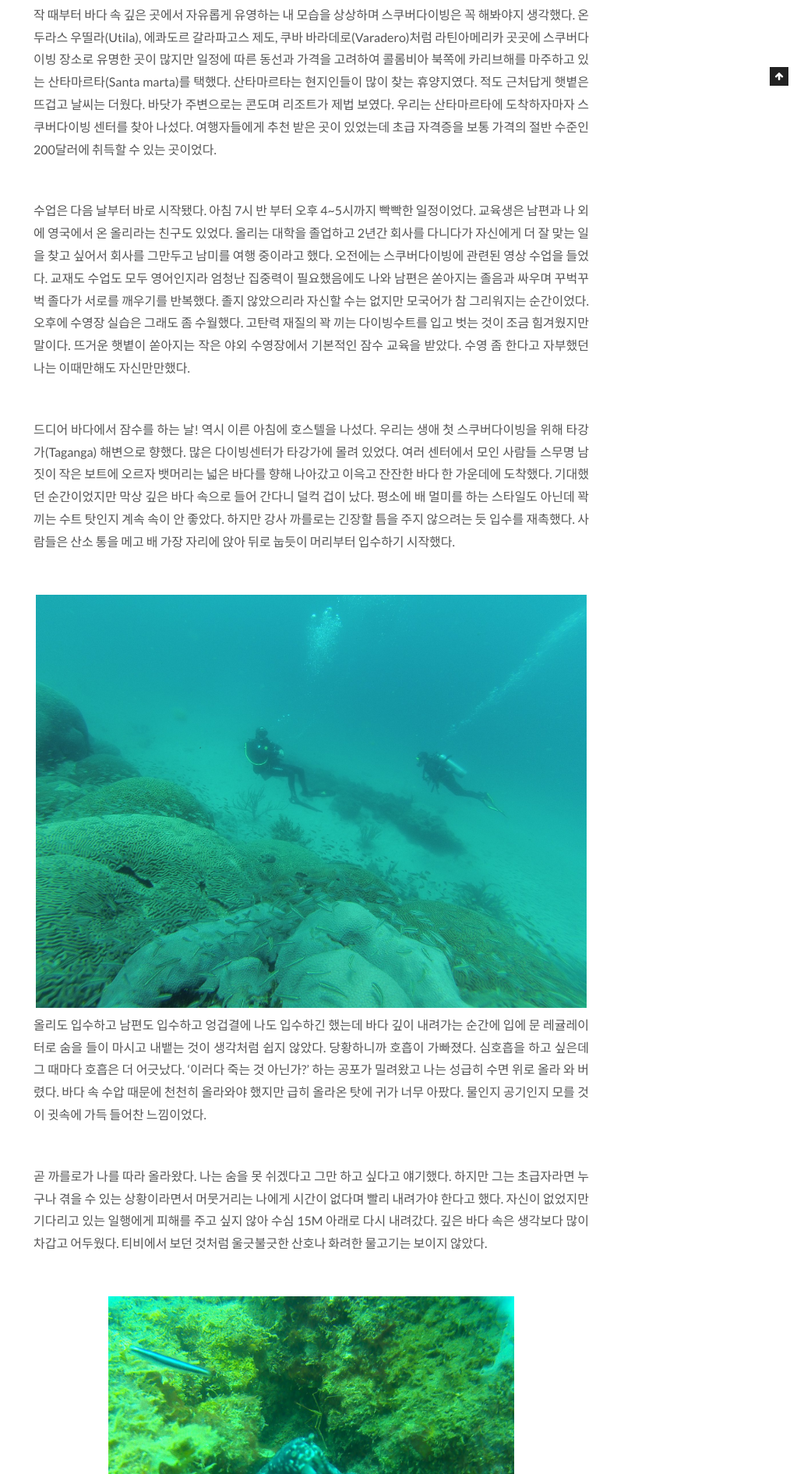
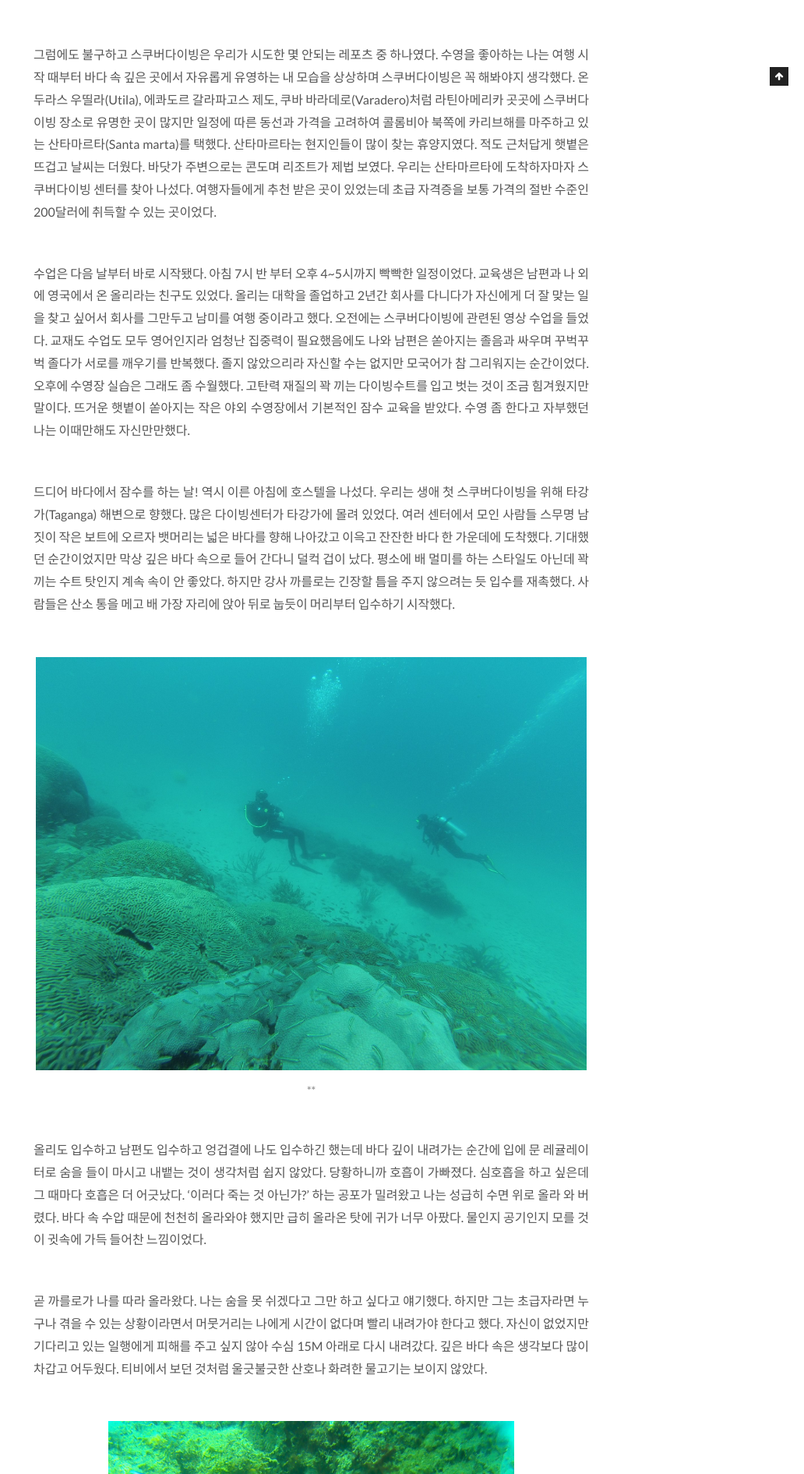
Before and after one commit to rlibro/rlibro.github.io, a Jekyll site: the page built from _posts/2019-07-23-Colombia.md, in a window 1280 px wide. Shown: the part 890-2781 px from the top of the page at 78% size, without its empty margins (248-1280 px from the left). Built offline with Jekyll 4.4.1, drawn with Linux system fonts in a browser that asks for light colours.

Commit message:
줄간격 재수정(내용없는 사진캡션으로)

```diff
--- a/_posts/2019-07-23-Colombia.md
+++ b/_posts/2019-07-23-Colombia.md
@@ -13,9 +13,11 @@ tags:
 
 남미에서는 비교적 저렴한 가격으로 레포츠를 즐길 수 있기 때문에 많은 여행자들이 곳곳에서 다양한 액티비티를 체험한다. 그러나 우리는 남미를 여행하면서도 레포츠를 거의 하지 않았다. 생활비를 하루 100달러까지로 정했기 때문에 맘 놓고 레포츠를 즐기기가 부담스럽기도 했지만 뭐랄까 레포츠는 너무 특별한 이벤트였다. 우리는 세계여행이 우리 인생에서 아주 특별한 이벤트라는 것을 잘 알고 있었지만 이 여행을 특별한 것으로만 채우고 싶지 않았다. 낯선 곳에서의 평범한 일상으로도 충분했다.
 
-
  ![](/assets/images/post/20190723/col_1.jpg)
 {:.image}
+
+{:.image-caption}
+**
 
 그럼에도 불구하고 스쿠버다이빙은 우리가 시도한 몇 안되는 레포츠 중 하나였다. 수영을 좋아하는 나는 여행 시작 때부터 바다 속 깊은 곳에서 자유롭게 유영하는 내 모습을 상상하며 스쿠버다이빙은 꼭 해봐야지 생각했다. 온두라스 우띨라(Utila), 에콰도르 갈라파고스 제도, 쿠바 바라데로(Varadero)처럼 라틴아메리카 곳곳에 스쿠버다이빙 장소로 유명한 곳이 많지만 일정에 따른 동선과 가격을 고려하여 콜롬비아 북쪽에 카리브해를 마주하고 있는 산타마르타(Santa marta)를 택했다. 산타마르타는 현지인들이 많이 찾는 휴양지였다. 적도 근처답게 햇볕은 뜨겁고 날씨는 더웠다. 바닷가 주변으로는 콘도며 리조트가 제법 보였다. 우리는 산타마르타에 도착하자마자 스쿠버다이빙 센터를 찾아 나섰다. 여행자들에게 추천 받은 곳이 있었는데 초급 자격증을 보통 가격의 절반 수준인 200달러에 취득할 수 있는 곳이었다.
 
@@ -23,10 +25,11 @@ tags:
 
 드디어 바다에서 잠수를 하는 날! 역시 이른 아침에 호스텔을 나섰다. 우리는 생애 첫 스쿠버다이빙을 위해 타강가(Taganga) 해변으로 향했다. 많은 다이빙센터가 타강가에 몰려 있었다. 여러 센터에서 모인 사람들 스무명 남짓이 작은 보트에 오르자 뱃머리는 넓은 바다를 향해 나아갔고 이윽고 잔잔한 바다 한 가운데에 도착했다. 기대했던 순간이었지만 막상 깊은 바다 속으로 들어 간다니 덜컥 겁이 났다. 평소에 배 멀미를 하는 스타일도 아닌데 꽉 끼는 수트 탓인지 계속 속이 안 좋았다. 하지만 강사 까를로는 긴장할 틈을 주지 않으려는 듯 입수를 재촉했다. 사람들은 산소 통을 메고 배 가장 자리에 앉아 뒤로 눕듯이 머리부터 입수하기 시작했다.
 
-
  ![](/assets/images/post/20190723/col_2.jpg)
 {:.image}
 
+{:.image-caption}
+**
 
 올리도 입수하고 남편도 입수하고 엉겁결에 나도 입수하긴 했는데 바다 깊이 내려가는 순간에 입에 문 레귤레이터로 숨을 들이 마시고 내뱉는 것이 생각처럼 쉽지 않았다. 당황하니까 호흡이 가빠졌다. 심호흡을 하고 싶은데 그 때마다 호흡은 더 어긋났다. '이러다 죽는 것 아닌가?' 하는 공포가 밀려왔고 나는 성급히 수면 위로 올라 와 버렸다. 바다 속 수압 때문에 천천히 올라와야 했지만 급히 올라온 탓에 귀가 너무 아팠다. 물인지 공기인지 모를 것이 귓속에 가득 들어찬 느낌이었다.
 
@@ -35,14 +38,17 @@ tags:
  ![](/assets/images/post/20190723/col_3.jpg)
 {:.image}
 
+{:.image-caption}
+**
 
 그렇게 물 속에서 잘 적응하나 싶던 찰나에 갑자기 속이 메스꺼웠다. 더운 날씨에 컨디션이 좋지 않았을 뿐더러 아무래도 꽉 끼는 수트가 문제였던 것 같다. 수압차 때문에 천천히 올라와야 하는데도 급한 마음에 아까처럼 빠르게 물 밖으로 나와 버렸다. 바다 위에 다다르자 어찌할 새도 없이 아침에 먹었던 것들을 뿜었다. 그때 어디서 왔는지 바다 아래에서는 보이지도 않던 노랗고 파란 예쁜 열대어들이 몰려 와 내 주변의 토사물을 싹 처리하고 순식 간에 사라졌다. 코에선 코피가 흘렀고 고대하던 나의 스쿠버다이빙은 결국 그렇게 종료됐다.
 
 그날, 몇 번을 더 게워내고 결국 오후 수업도 듣지 못하고 혼자 집으로 터덜터덜 돌아왔다. 몸도 마음도 위축된 상태에서 어찌된 일인지 나는 몇 년 전 내 나라에서 일어난 큰 배 사고를 지구 반대편에서 떠올렸다. 전국민적 슬픔과 무기력 속에서도 남편과 막 연애를 시작한 나는 연애의 달콤함 때문에 그 슬픔에 조금 무감각했다. 그때 응당 겪었어야 할 감정을 다시 겪기라도 하듯 이 우연한 에피소드가 참 많은 생각을 불러왔다. '얼마나 무서웠을까, 얼마나 추웠을까, 구조활동을 하던 분들은 또 얼마나 힘들었을까.' 주변의 시선은 아랑곳 않고 나는 흘러내리는 눈물을 닦으며 뜨거운 태양이 비추는 거리를 걸어 혼자 숙소로 돌아왔다. 돌이켜보면 조금 우스꽝스럽지만, 추억이라고 하기엔 조금 아픈 기억으로 남았다.
 
-
  ![](/assets/images/post/20190723/col_4.jpg)
 {:.image}
 
+{:.image-caption}
+**
 
 이 글이 재밌었다면 아래 광고를 꾹 눌러 주는 센스 ;)
```
